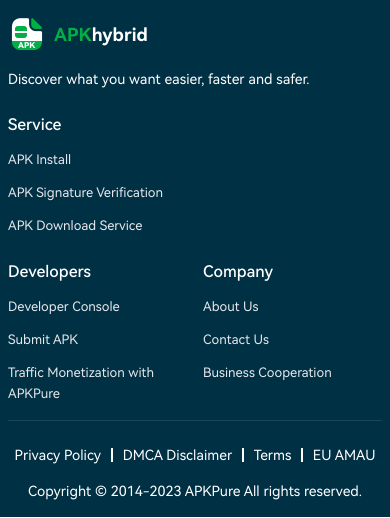
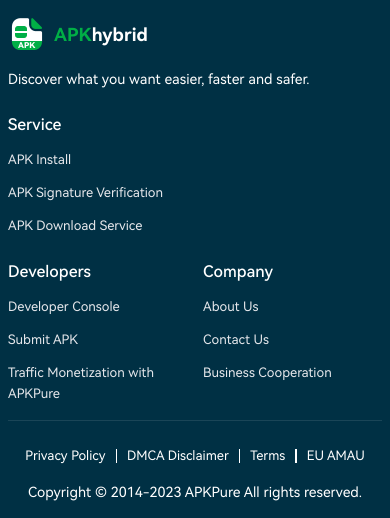
Before and after one commit to khoa96/APKhybrid, a PHP site: page /index.php in a window 390 px wide. Shown: the part 4087-4605 px from the top of the page. Run offline with PHP 8.4, Linux system fonts and the light colour scheme; style sheets or scripts are compiled from the project's sources; some libraries are stand-ins or nearby versions.

Commit message:
Fix: css

```diff
--- a/css/header.css
+++ b/css/header.css
@@ -652,6 +652,11 @@
   font-weight: 400;
   line-height: 20px; /* 142.857% */
 }
+@media only screen and (max-width: 991px) {
+  .footer .footer-content__copy-right .privacy-menu li a {
+    font-size: 13px;
+  }
+}
 .footer .footer-content__copy-right .privacy-menu .dash {
   width: 1.5px;
   border: none;
--- a/scss/header.scss
+++ b/scss/header.scss
@@ -716,6 +716,10 @@
             font-style: normal;
             font-weight: 400;
             line-height: 20px; /* 142.857% */
+
+            @include mq(max_md) {
+              font-size: 13px;
+            }
           }
         }
 
```
Also changed, not shown: 1 other file.
